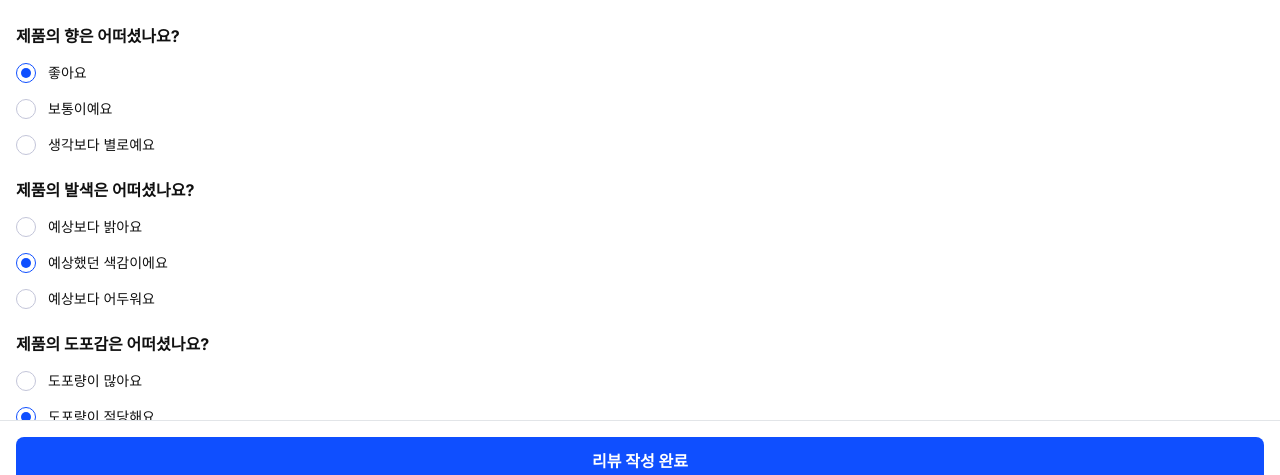
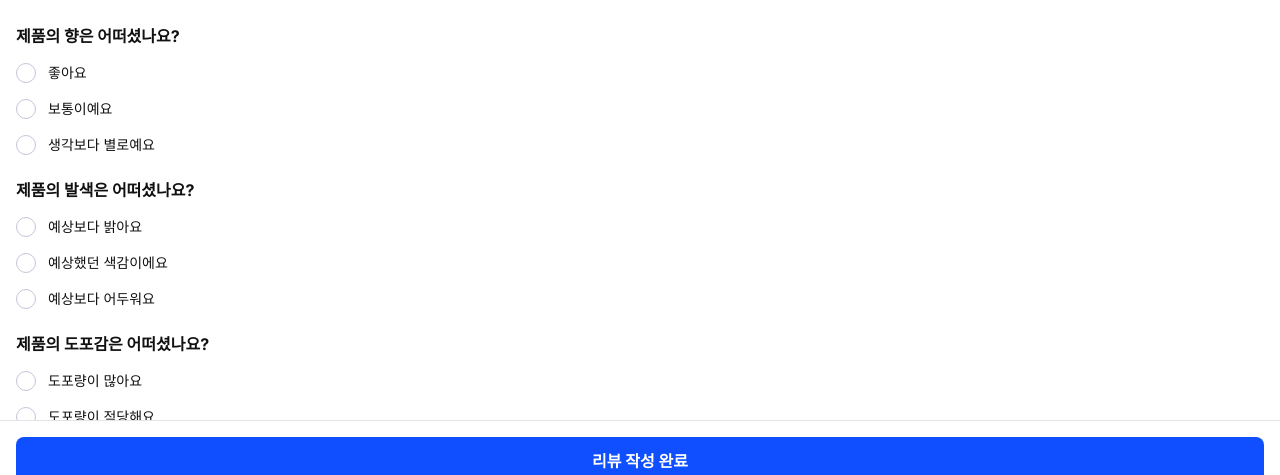
Before and after one commit to yoonhihi97/review-integrity-ux, a React (Vite) app: page /review/write in a window 1280 px wide. Shown: the part 315-790 px from the top of the page. Built offline with nearby package versions, Linux system fonts and the light colour scheme.

Commit message:
fix: default 값 제거

```diff
--- a/src/pages/WriteReview.tsx
+++ b/src/pages/WriteReview.tsx
@@ -40,9 +40,9 @@ const NEGATIVE_KEYWORDS = [
 export default function WriteReview() {
   const navigate = useNavigate();
   const [productRating, setProductRating] = useState(0);
-  const [scent, setScent] = useState('good');
-  const [colorTone, setColorTone] = useState('asExpected');
-  const [coverage, setCoverage] = useState('just');
+  const [scent, setScent] = useState<string | null>(null);
+  const [colorTone, setColorTone] = useState<string | null>(null);
+  const [coverage, setCoverage] = useState<string | null>(null);
   const [productText, setProductText] = useState('');
   const [sellerSatisfied, setSellerSatisfied] = useState<'up' | 'down' | null>(null);
   const [keyword, setKeyword] = useState<string | null>(null);
```
